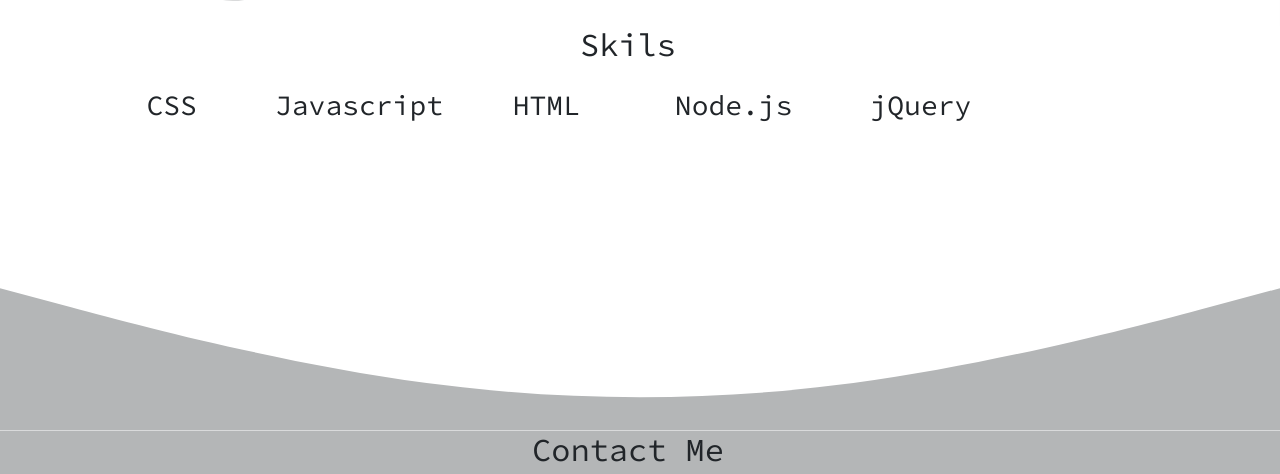
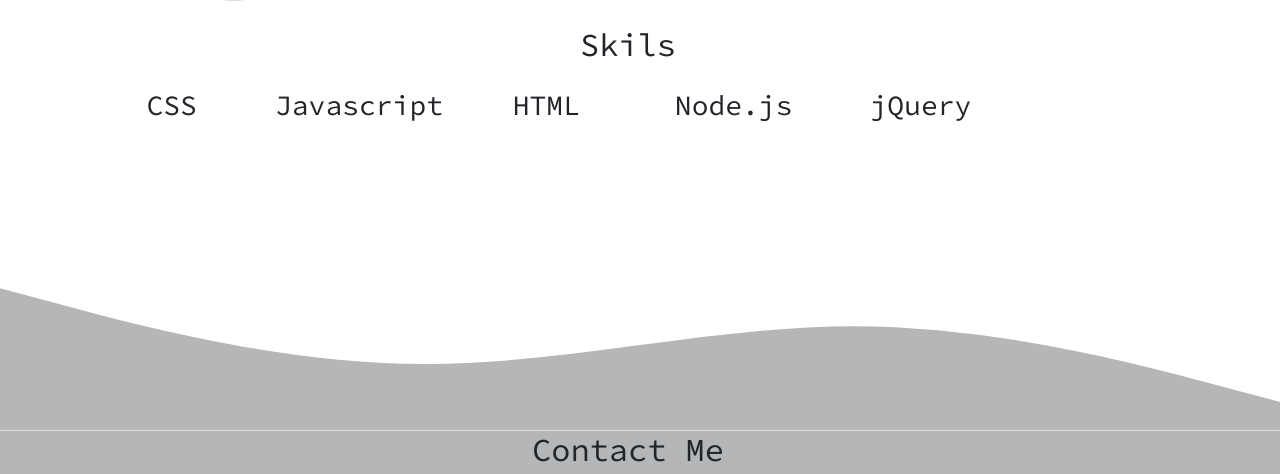
Before and after one commit to Esilfa/portfolio-draft, a plain HTML site: page index.html in a window 1280 px wide. Shown: the part 1643-2117 px from the top of the page. Drawn offline with nearby package versions, Linux system fonts and the light colour scheme.

Commit message:
fix layout

```diff
--- a/index.html
+++ b/index.html
@@ -187,8 +187,8 @@
 
 
         <svg xmlns="http://www.w3.org/2000/svg" viewBox="0 0 1440 320">
-            <path fill="#b4b6b7" fill-opacity="1" d="M0,160L80,181.3C160,203,320,245,480,266.7C640,288,800,288,960,266.7C1120,245,1280,203,1360,181.3L1440,160L1440,320L1360,320C1280,320,1120,320,960,320C800,320,640,320,480,320C320,320,160,320,80,320L0,320Z">
-          </path></svg>
+            <path fill="#b4b6b7" fill-opacity="1" d="M0,160L80,181.3C160,203,320,245,480,245.3C640,245,800,203,960,202.7C1120,203,1280,245,1360,266.7L1440,288L1440,320L1360,320C1280,320,1120,320,960,320C800,320,640,320,480,320C320,320,160,320,80,320L0,320Z">
+        </path></svg>
     </section>
     <!-- contact  -->
     <section id="contact">
```
